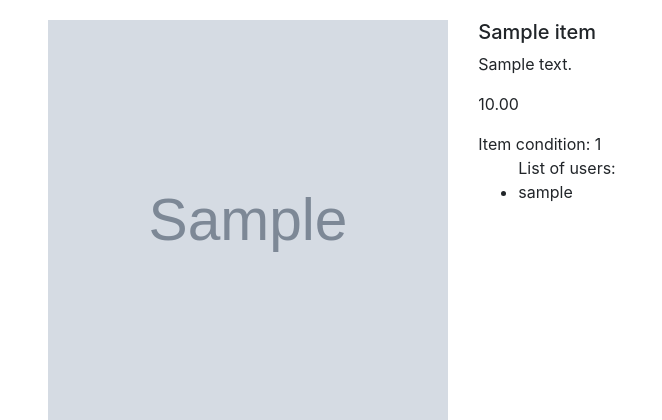
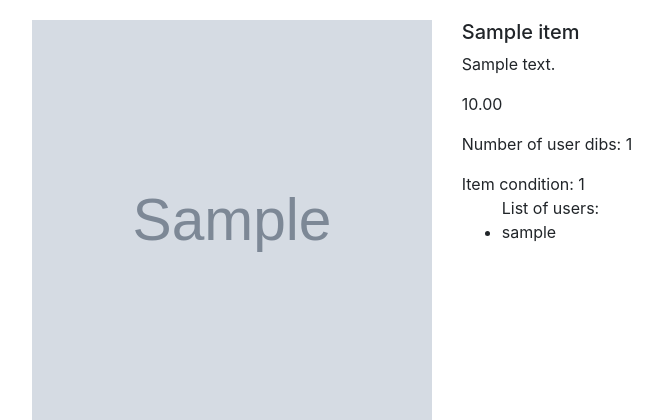
Before and after one commit to jayronsanchez/website_project, a Django app: page /inventory/list_item/1 in a window 1280 px wide. Shown: the part 56-476 px from the top of the page, without its empty margins (308-970 px from the left). Run offline with Django 3.2, Linux system fonts and the light colour scheme; tables that the repository leaves empty hold one stand-in row (values such as "Sample post"); grey boxes marked "Sample" are stand-in pictures; some libraries are stand-ins or nearby versions.

Commit message:
Added item_dibs_count. Fixed user concurreny issue.

```diff
--- a/funkoSite/inventory/models.py
+++ b/funkoSite/inventory/models.py
@@ -36,10 +36,7 @@
     item_image = models.ImageField(upload_to='inventory/images')
     item_category = models.ForeignKey(Category, related_name='items', on_delete=models.CASCADE)
     item_condition = models.PositiveSmallIntegerField(choices=BOX_CONDITION)
-
-    # item_count not applicable for now, but this can be used in the future!
-    # item_count = models.IntegerField()
-
+    item_dibs_count = models.IntegerField(default=0)
     # item can be 'dibs' by multiple users. Users can dibs multiple items
     item_user_dibs = models.ManyToManyField(User, through='UserDibs')
 
--- a/funkoSite/inventory/views.py
+++ b/funkoSite/inventory/views.py
@@ -111,12 +111,17 @@
 
     def get(self, request, *args, **kwargs):
         item = get_object_or_404(models.Item, pk=self.kwargs.get('pk'))
-        try:
-            models.UserDibs.objects.create(user=self.request.user, item=item)
-        except IntegrityError:
-            messages.warning(self.request, 'Warning! Item already added.')
+        if item.item_dibs_count < 3:
+            try:
+                models.UserDibs.objects.create(user=self.request.user, item=item)
+                item.item_dibs_count = item.item_dibs_count + 1
+                item.save()
+            except IntegrityError:
+                messages.warning(self.request, 'Warning! Item already added.')
+            else:
+                messages.success(self.request, 'Item added to your list!')
         else:
-            messages.success(self.request, 'Item added to your list!')
+            messages.error(self.request, 'Max dibs error message')
 
         return super().get(request, *args, **kwargs)
 
@@ -125,6 +130,7 @@
         return reverse('inventory:detail_item', kwargs={'pk':self.kwargs.get('pk')})
 
     def get(self, request, *args, **kwargs):
+        item = get_object_or_404(models.Item, pk=self.kwargs.get('pk'))
         try:
             dibs = models.UserDibs.objects.filter(
                 user=self.request.user,
@@ -134,6 +140,8 @@
             messages.warning(self.request, 'Item not in your list!')
         else:
             dibs.delete()
+            item.item_dibs_count = item.item_dibs_count - 1
+            item.save()
             messages.success(self.request, 'Item removed from your list!')
 
         return super().get(request, *args, **kwargs)
--- a/funkoSite/templates/inventory/item/item_detail.html
+++ b/funkoSite/templates/inventory/item/item_detail.html
@@ -8,6 +8,7 @@
             <h5 class="mt-0">{{item.item_name}}</h5>
             <p>{{item.item_description}}</p>
             <p>{{item.item_price}}</p>
+            <p>Number of user dibs: {{item.item_dibs_count}}</p>
             <p class="mb-0">Item condition: {{item.item_condition}}</p>
             <ul>List of users:
                 {% for dibs in user_list %}
```
